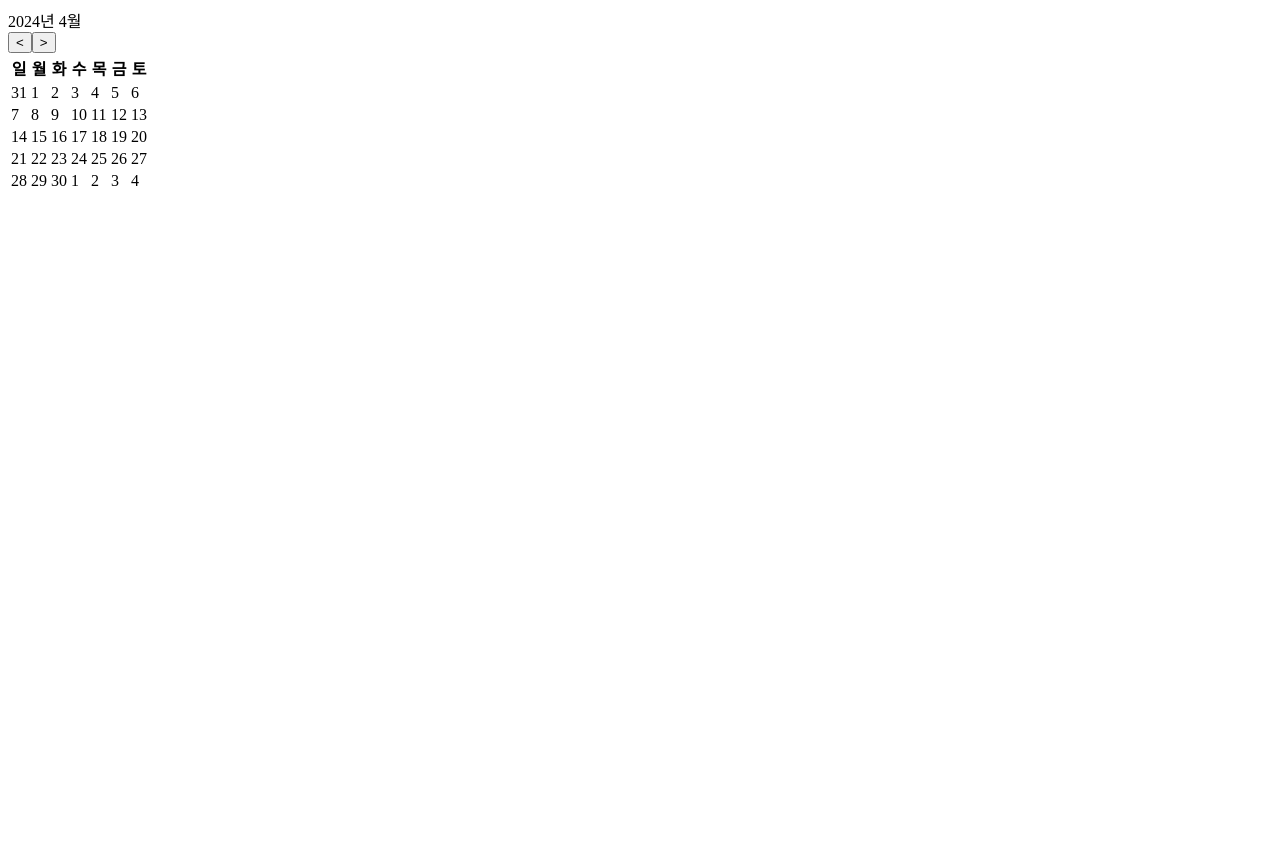
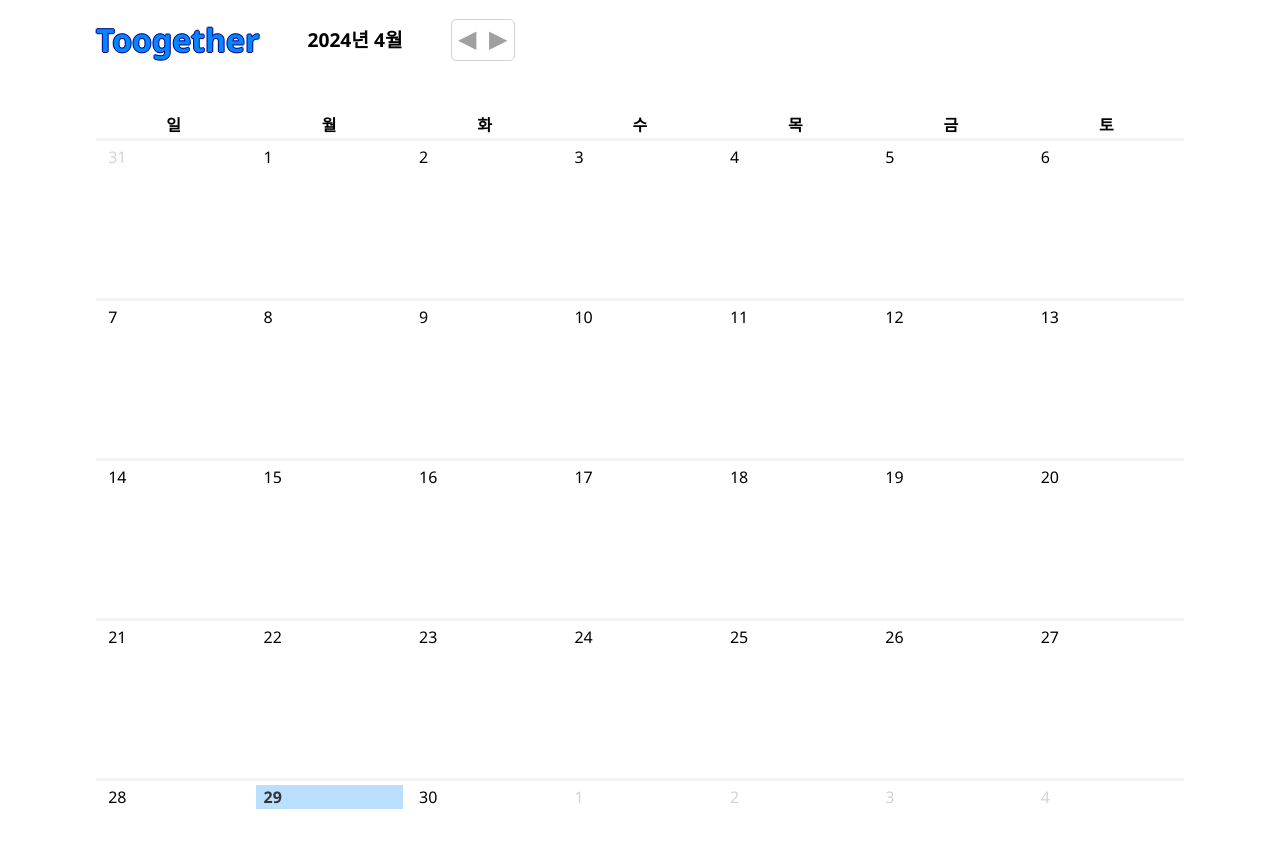
Before and after one commit to skdddfhg123/together, a React (Create React App) app in the folder web/: page / in a window 1280 px wide. Shown: the top 848 px of the page. Before the commit the page ends 800 px from the top, so only its background shows below. Built offline with nearby package versions, Linux system fonts and the light colour scheme.

Commit message:
Web - calendar css 수정

```diff
--- a/web/package.json
+++ b/web/package.json
@@ -42,7 +42,10 @@
   "devDependencies": {
     "@types/react": "^18.2.79",
     "@types/react-dom": "^18.2.25",
+    "autoprefixer": "^10.4.19",
     "eslint-config-prettier": "^9.1.0",
-    "eslint-plugin-prettier": "^5.1.3"
+    "eslint-plugin-prettier": "^5.1.3",
+    "postcss": "^8.4.38",
+    "tailwindcss": "^3.4.3"
   }
 }
--- /dev/null
+++ b/web/postcss.config.js
@@ -0,0 +1,6 @@
+module.exports = {
+  plugins: {
+    tailwindcss: {},
+    autoprefixer: {},
+  },
+}
--- /dev/null
+++ b/web/src/common/style/global.css
@@ -0,0 +1,25 @@
+@tailwind base;
+@tailwind components;
+@tailwind utilities;
+
+/*?font-import : hahmlet */
+@import url('https://fonts.googleapis.com/css2?family=Hahmlet:wght@100..900&display=swap');
+
+body {
+  margin: 0;
+  font-family: 'Hahmlet', 'Segoe UI', 'Roboto', 'Oxygen',
+    'Ubuntu', 'Cantarell', 'Fira Sans', 'Droid Sans', 'Helvetica Neue',
+    sans-serif;
+  -webkit-font-smoothing: antialiased;
+  -moz-osx-font-smoothing: grayscale;
+}
+
+code {
+  font-family: source-code-pro, Menlo, Monaco, Consolas, 'Courier New',
+    monospace;
+}
+
+h2 {
+  font-size: xx-large;
+  font-weight: 700;
+}
--- a/web/src/index.css
+++ /dev/null
@@ -1,14 +0,0 @@
-
-body {
-  margin: 0;
-  font-family: -apple-system, BlinkMacSystemFont, 'Segoe UI', 'Roboto', 'Oxygen',
-    'Ubuntu', 'Cantarell', 'Fira Sans', 'Droid Sans', 'Helvetica Neue',
-    sans-serif;
-  -webkit-font-smoothing: antialiased;
-  -moz-osx-font-smoothing: grayscale;
-}
-
-code {
-  font-family: source-code-pro, Menlo, Monaco, Consolas, 'Courier New',
-    monospace;
-}
--- a/web/src/index.tsx
+++ b/web/src/index.tsx
@@ -6,7 +6,7 @@ import { BrowserRouter } from 'react-router-dom';
 // import QueryProvider from './queryProvider';
 import { Router } from './common/routes';
 
-// import './style/global.css';
+import './common/style/global.css';
 // import './style/font.css';
 
 ReactDOM.createRoot(document.getElementById('root') as HTMLElement).render(
--- /dev/null
+++ b/web/src/pages/Calendar/calendar.css
@@ -0,0 +1,117 @@
+table {
+  width: 85%;
+  height: 85%;
+  margin-bottom: 5rem;
+
+  border-collapse: collapse;
+}
+
+thead {
+  margin: 5rem;
+}
+
+tr {
+  display: flex;
+  justify-content: space-around;
+}
+
+td {
+  width: calc(100% / 7);
+  height: 10rem;
+
+  border-top: 3px solid rgb(242, 242, 242);
+}
+
+.calendar {
+  width: 100%;
+  height: 100%;
+
+  display: flex;
+  flex-direction: column;
+  align-items: center;
+}
+
+.calendarNav {
+  gap: 3rem;
+
+  width: 85%;
+  height: 5rem;
+  margin-bottom: 2rem;
+
+  display: flex;
+  align-items: center;
+}
+
+h2 {
+  color:#0086FF;
+  text-shadow: -1px 0 darkblue, 0 1px darkblue, 1px 0 darkblue, 0 -1px darkblue;
+}
+
+#calendarNav-title {
+  font-size: larger;
+  font-weight: 700;
+}
+
+.calendarNav-button {
+  height: 2.6rem;
+  width: 4rem;
+
+  display: flex;
+  justify-content: space-around;
+  align-items: center;
+
+  border: 1px solid lightgray;
+  border-radius: 5px;
+
+  color: rgb(160, 160, 160);
+  font-size: 1.5rem;
+}
+
+#prevMonth-button {
+  width: 4rem;
+  padding-bottom: 0.3rem;
+
+  border-radius: 4px 0 0 4px;
+}
+
+#nextMonth-button{
+  width: 4rem;
+  padding-bottom: 0.3rem;
+
+  border-radius: 0 5px 5px 0;
+}
+
+#prevMonth-button:hover, #nextMonth-button:hover {
+  color: #0086FF;
+  background-color: #badfff;
+}
+
+.prevMonthDay,
+.nextMonthDay {
+  color: lightgray;
+  font-weight: 200;
+}
+
+.prevMonthDay div,
+.nextMonthDay div,
+.Day div {
+  margin: 0.2rem;
+  padding: 0 0.5rem;
+}
+
+.Day:hover,
+.today:hover {
+  box-shadow: 0 0 0 3px #0086FF inset;
+  cursor: pointer;
+}
+
+#today {
+  background-color: #badfff;
+  color: #333;
+  font-weight: bold;
+}
+
+.choiceDay {
+  color: #0086FF;
+  cursor: pointer;
+}
--- a/web/src/pages/Calendar/calendar.tsx
+++ b/web/src/pages/Calendar/calendar.tsx
@@ -1,4 +1,5 @@
 import React, { useState } from 'react';
+import './calendar.css';
 
 // import type { CalendarProps } from "../../common/types/index"
 
@@ -9,7 +10,7 @@ type CalendarProps = {
   isNextMonth: boolean;
 };
 
-export default function Calendar({
+export default function calendar({
   selectedDay,
   setSelectedDay,
   isPrevMonth,
@@ -23,7 +24,7 @@ export default function Calendar({
 
   const isSameDay = (toDay: Date, compareDay?: Date | null) => {
     if (
-      today.getFullYear() === compareDay?.getFullYear() &&
+      toDay.getFullYear() === compareDay?.getFullYear() &&
       toDay.getMonth() === compareDay?.getMonth() &&
       toDay.getDate() === compareDay?.getDate()
     ) {
@@ -118,34 +119,33 @@ export default function Calendar({
 
   const buildCalendarTag = (calendarDays: Date[]) => {
     return calendarDays.map((day: Date, i: number) => {
+      const isToday = isSameDay(day, today);
       if (day.getMonth() < currentMonth.getMonth()) {
         return (
-          <td key={i} id="prevMonthDay">
-            {isPrevMonth ? day.getDate() : ''}
+          <td key={i} className="prevMonthDay">
+            <div>{isPrevMonth ? day.getDate() : ''}</div>
           </td>
         );
       }
       if (day.getMonth() > currentMonth.getMonth()) {
         return (
-          <td key={i} id="nextMonthDay">
-            {isNextMonth ? day.getDate() : ''}
+          <td key={i} className="nextMonthDay">
+            <div>{isNextMonth ? day.getDate() : ''}</div>
           </td>
         );
       }
-      if (day < today) {
-        return (
-          <td key={i} id="prevDay">
-            {day.getDate()}
-          </td>
-        );
+
+      let calendarDay = '';
+      if (isToday) {
+        calendarDay += 'today';
       }
       return (
         <td
           key={i}
-          id={`futureDay ${isSameDay(day, selectedDay) && 'choiceDay'}`}
+          className={`Day ${isSameDay(day, selectedDay) && 'choiceDay'}`}
           // onClick={() => onClickDay(day)}
         >
-          {day.getDate()}
+          <div id={calendarDay}>{day.getDate()}</div>
         </td>
       );
     });
@@ -167,17 +167,18 @@ export default function Calendar({
   const calendarRows = divideWeek(calendarTags);
 
   return (
-    <div id="calender">
-      <section id="calenderNav">
-        <span id="calenderNav-title">
+    <div className="calendar">
+      <section className="calendarNav">
+        <h2>Toogether</h2>
+        <div id="calendarNav-title">
           {currentMonth.getFullYear()}년 {currentMonth.getMonth() + 1}월
-        </span>
-        <div id="calendarNav-button">
-          <button data-testid="prevMonth" onClick={prevCalendar}>
-            &lt;
+        </div>
+        <div className="calendarNav-button">
+          <button id="prevMonth-button" onClick={prevCalendar}>
+            ◀
           </button>
-          <button data-testid="nextMonth" onClick={nextCalendar}>
-            &gt;
+          <button id="nextMonth-button" onClick={nextCalendar}>
+            ▶
           </button>
         </div>
       </section>
@@ -185,9 +186,7 @@ export default function Calendar({
         <thead>
           <tr>
             {daysOfWeek.map((day, i) => (
-              <th key={i} data-testid="calendarHead">
-                {day}
-              </th>
+              <th key={i}>{day}</th>
             ))}
           </tr>
         </thead>
--- /dev/null
+++ b/web/tailwind.config.js
@@ -0,0 +1,29 @@
+/** @type {import('tailwindcss').Config} */
+module.exports = {
+  content: [],
+  theme: {
+    extend: {
+      fontFamily: {},
+      width: {
+        128: '32rem',
+        160: '40rem',
+        200: '48rem',
+      },
+      height: {
+        128: '32rem',
+        160: '40rem',
+        200: '48rem',
+      },
+      scale: {
+        175: '1.75',
+        200: '2.00',
+      },
+      colors: {
+        custom: {
+          to: '#0086FF',
+        },
+      },
+    },
+  },
+  plugins: [],
+};
```
Also changed, not shown: web/src/pages/contact/contact.tsx (deleted, +0 -93 lines), 1 other file (tests, documents, lock files or other folders).
